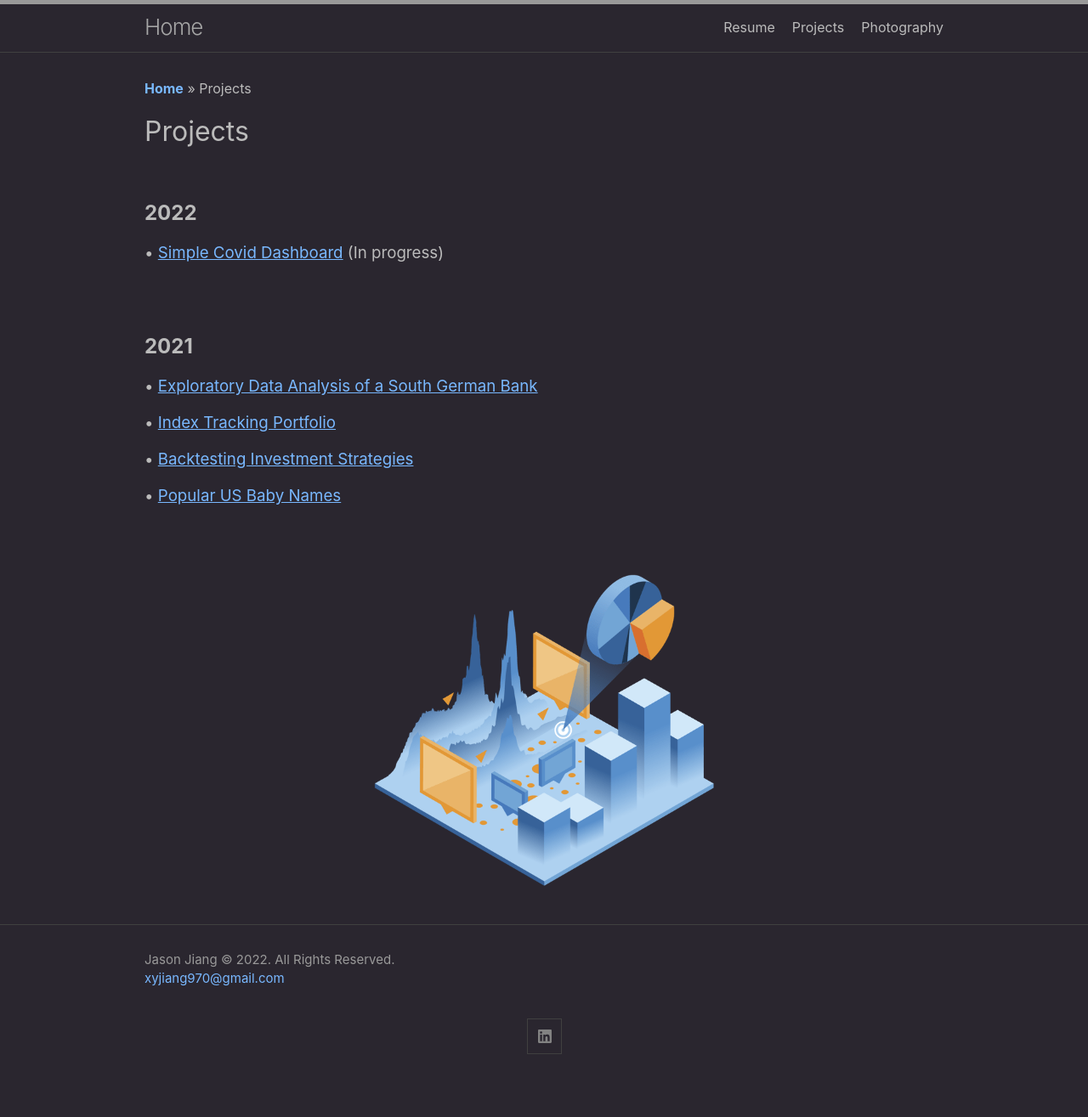
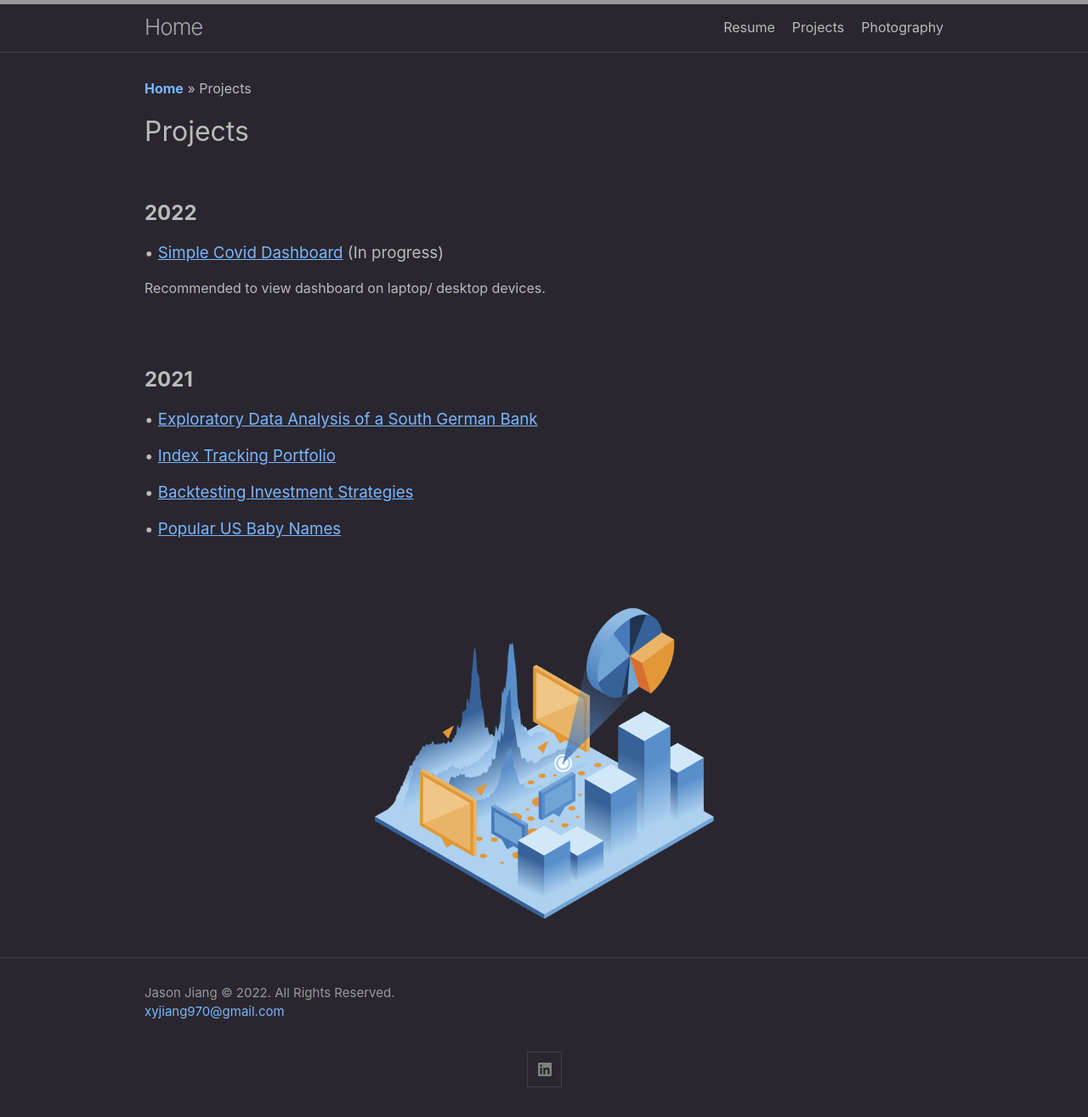
Before and after one commit to xyjiang970/xyjiang970.github.io, a Jekyll site: the page built from projects/projects_home.md, in a window 1280 px wide. Shown: the whole page at 85% size. Built offline with Jekyll 4.4.1, drawn with Linux system fonts in a browser that asks for light colours; before the commit the page ends 1276 px from its top, so only the background shows below that.

Commit message:
Update projects_home.md

```diff
--- a/projects/projects_home.md
+++ b/projects/projects_home.md
@@ -14,6 +14,7 @@ description:
 <H3>• <a href="https://share.streamlit.io/xyjiang970/covid_dashboard/main" target="_blank">
 <u>Simple Covid Dashboard</u>
 </a> (In progress)</H3>
+Recommended to view dashboard on laptop/ desktop devices.
 
 <br>
 <br>
```
